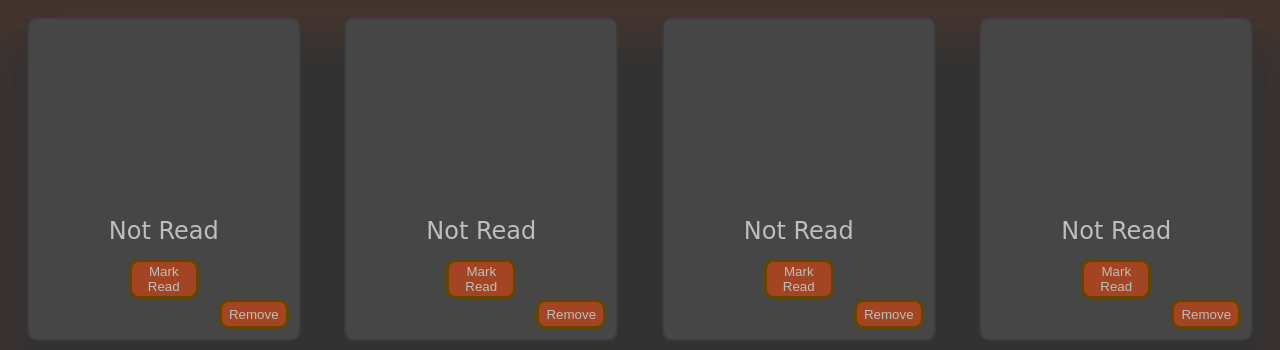
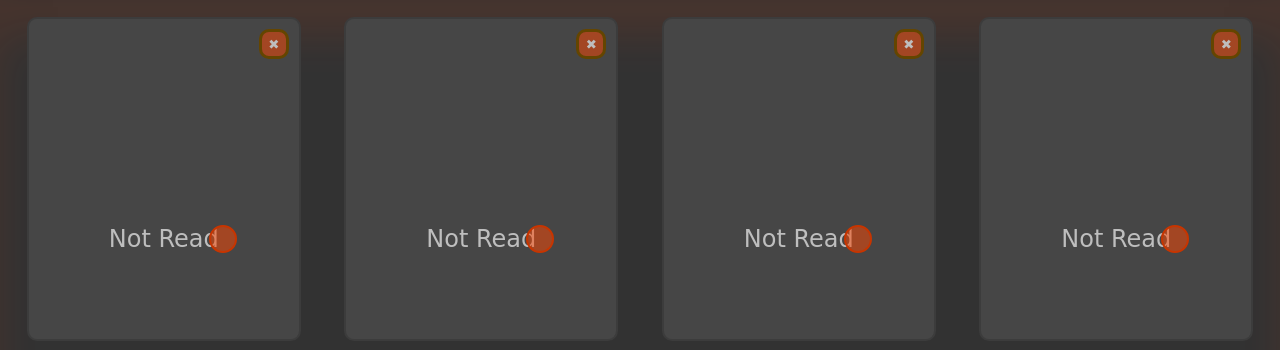
Before and after one commit to Bjwills7/TOP-Library, a plain HTML site: page index.html in a window 1280 px wide. Shown: the part 112-462 px from the top of the page. Drawn offline with Linux system fonts and the light colour scheme; a web font is replaced by a local one.

Commit message:
Reorganize card layout Change read toggle to checkbox

```diff
--- a/script.js
+++ b/script.js
@@ -59,7 +59,7 @@ formSubmit.addEventListener("click", (e) => {
   addBook(formTitle.value, formAuthor.value, formPages.value, formRead.checked);
   createCard();
   changeCard(iterator);
-  if (cards[0].lastChild.classList.value === 'add-card-button') {
+  if (cards[0].lastChild.classList.value === "add-card-button") {
     cards[0].remove();
   }
   closeForm();
@@ -148,7 +148,8 @@ function createCard() {
   let newAuthorP = newCard.appendChild(document.createElement("p"));
   let newPagesP = newCard.appendChild(document.createElement("p"));
   let newReadP = newCard.appendChild(document.createElement("p"));
-  let newMarkRead = newCard.appendChild(document.createElement("button"));
+  let newMarkRead = newCard.appendChild(document.createElement("input"));
+  let newMarkReadL = newCard.appendChild(document.createElement("label"));
   let newRemoveBookButton = newCard.appendChild(
     document.createElement("button")
   );
@@ -158,11 +159,14 @@ function createCard() {
   newPagesP.setAttribute("class", "pages");
   newReadP.setAttribute("class", "read");
   newMarkRead.setAttribute("class", "card-is-read");
+  newMarkRead.setAttribute("type", "checkbox");
   newMarkRead.setAttribute("data-index", iterator);
-    newMarkRead.textContent = "Mark Read";
+  newMarkRead.setAttribute("id", `cb${iterator}`);
+  newMarkReadL.setAttribute("for", `cb${iterator}`);
+  newMarkReadL.textContent = "✔";
   newRemoveBookButton.setAttribute("class", "remove-book");
   newRemoveBookButton.setAttribute("data-index", iterator);
-    newRemoveBookButton.textContent = "Remove";
+  newRemoveBookButton.textContent = "✖";
   titleP = newTitleP; // these need to be redefined in the event listener below
   authorP = newAuthorP;
   pagesP = newPagesP;
@@ -174,12 +178,16 @@ function createCard() {
     changeCard(e.target.dataset.index);
   });
   newRemoveBookButton.addEventListener("click", (e) => {
-    myLibrary.forEach(book => {
+    myLibrary.forEach((book) => {
       if (myLibrary.indexOf(book) > e.target.dataset.index) {
-        cardContainer.children[myLibrary.indexOf(book)].querySelector('.card-is-read').dataset.index -= 1;
-        cardContainer.children[myLibrary.indexOf(book)].querySelector('.remove-book').dataset.index -= 1;
+        cardContainer.children[myLibrary.indexOf(book)].querySelector(
+          ".card-is-read"
+        ).dataset.index -= 1;
+        cardContainer.children[myLibrary.indexOf(book)].querySelector(
+          ".remove-book"
+        ).dataset.index -= 1;
       }
-    })
+    });
     myLibrary.splice(e.target.dataset.index, 1);
     e.target.parentElement.remove();
   });
@@ -201,13 +209,13 @@ function createPlaceholder() {
 
 // testing mutation observer
 let cards = document.querySelectorAll(".card");
-const mutationObserver = new MutationObserver(entries => {
+const mutationObserver = new MutationObserver((entries) => {
   cards = document.querySelectorAll(".card");
   if (myLibrary.length < 1 && cards.length < 1) {
     createPlaceholder();
   }
 });
-mutationObserver.observe(cardContainer, {childList: true});
+mutationObserver.observe(cardContainer, { childList: true });
 
 // end mutation observer tests
 function setActiveElements(e) {
@@ -217,8 +225,8 @@ function setActiveElements(e) {
   titleP = authorP.previousElementSibling;
 }
 
-formSubmit.click()
-formSubmit.click()
-formSubmit.click()
-formSubmit.click()
-formSubmit.click()
+formSubmit.click();
+formSubmit.click();
+formSubmit.click();
+formSubmit.click();
+formSubmit.click();
--- a/style.css
+++ b/style.css
@@ -1,6 +1,6 @@
 html,
 body {
-  font-family: 'Edu NSW ACT Foundation', cursive;
+  font-family: "Edu NSW ACT Foundation", cursive;
   height: 100%;
   width: 100%;
   margin: 0;
@@ -32,17 +32,21 @@ body {
   grid-row: 1 / span 1;
   padding: 0 30px 10px 30px;
   background-color: rgb(50, 50, 50);
-  box-shadow: inset 0 -30px 40px -5px rgba(255, 69, 0, .1);
+  box-shadow: inset 0 -30px 40px -5px rgba(255, 69, 0, 0.1);
 }
 
 .add-book {
-  background-color: rgba(255, 69, 0, .5);
+  background-color: rgba(255, 69, 0, 0.5);
   border: 3px solid rgb(100, 69, 0);
   border-radius: 10px;
   height: 50px;
   width: 50px;
   font-size: 32px;
   color: rgb(190, 190, 190);
+}
+
+.add-book:hover {
+  background-color: rgba(255, 69, 0, 0.8);
 }
 
 .header > h1 {
@@ -55,19 +59,15 @@ body {
   justify-content: end;
 }
 
-/* button {
-  font-family: 'Edu NSW ACT Foundation', cursive;
-} */
-
 .main {
   grid-row: 2 / span 1;
   display: grid;
-  grid-template-columns: repeat(auto-fit, minmax(280px, 1fr));
+  grid-template-columns: repeat(auto-fill, minmax(280px, 1fr));
   grid-auto-rows: minmax(310px, 1fr);
   padding: 10px 10px 10px 10px;
   grid-row-gap: 10px;
   grid-column-gap: 10px;
-  box-shadow: inset 0 30px 40px rgba(255, 69, 0, .1);
+  box-shadow: inset 0 30px 40px rgba(255, 69, 0, 0.1);
   justify-items: center;
 }
 
@@ -82,14 +82,28 @@ body {
   border-radius: 10px;
   padding: 10px 10px 10px 10px;
   display: grid;
-  grid-template-columns: 1fr;
-  grid-template-rows: repeat(4, 1fr) repeat(2, 0.5fr);
+  grid-template-columns: 2fr 1fr;
+  grid-template-rows: repeat(5, 1fr);
   justify-items: center;
   background-color: rgb(70, 70, 70);
+  grid-column-gap: 10px;
 }
 
 .card > .title {
   font-size: 32px;
+  grid-row: 1 / span 1;
+}
+
+.card > .title,
+.card > .author,
+.card > .pages {
+  grid-column: 1 / span 2;
+}
+
+.card > .read {
+  justify-self: center;
+  grid-column: 1 / span 2;
+  grid-row: 4 / span 1;
 }
 
 .card > p {
@@ -101,23 +115,60 @@ body {
 }
 
 .card-is-read {
-  width: 70px;
-  height: 40px;
-  background-color: rgba(255, 69, 0, .5);
-  border-radius: 10px;
-  border: 3px solid rgb(100, 69, 0);
-  color: rgb(190, 190, 190);
+  margin: 0;
+  width: 30px;
+  opacity: 0;
+  grid-column: 2 / span 1;
+  grid-row: 4 / span 1;
+  justify-self: start;
+}
+
+.card label {
+  display: flex;
+  justify-content: center;
+  align-items: center;
+  width: 1em;
+  height: 1em;
+  grid-row: 4 / span 1;
+  grid-column: 2 / span 1;
+  background-color: rgba(255, 69, 0, 0.5);
+  color: rgba(60, 255, 0, 0);
+  justify-self: start;
+  align-self: center;
+  border: 2px solid rgb(199, 53, 0);
+  border-radius: 50%;
+}
+
+.card label:hover,
+.card input:hover + label {
+  background-color: rgba(255, 69, 0, 1);
+}
+
+.card-is-read:checked + label {
+  color: rgba(60, 255, 0, 1);
+  background-color: green;
 }
 
 .remove-book {
-  width: 70px;
+  display: flex;
+  justify-content: center;
+  align-items: center;
+  width: 30px;
   height: 30px;
   border-radius: 10px;
   color: rgb(190, 190, 190);
   border: 3px solid rgb(100, 69, 0);
   justify-self: end;
-  align-self: center;
-  background-color: rgba(255, 69, 0, .5);
+  align-self: start;
+  background-color: rgba(255, 69, 0, 0.5);
+  grid-row: 1 / span 1;
+  grid-column: 2 / span 1;
+}
+
+.remove-book:hover {
+  background-color: rgba(255, 69, 0, 0.25);
+  color: rgb(255, 0, 43);
+  font-size: 18px;
 }
 
 .left,
```
Lines whose indentation alone changed are shown as unchanged.
